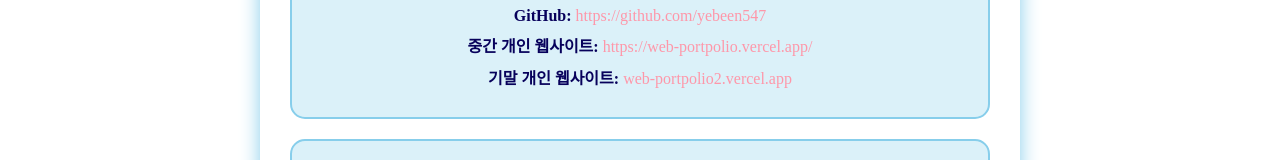
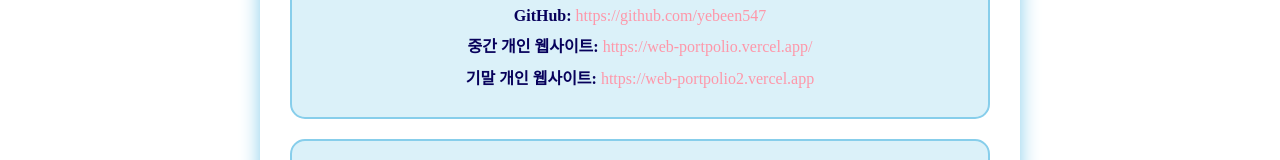
Before and after one commit to yebeen547/WebPortpolio2, a plain HTML site: page team.html in a window 1280 px wide. Shown: the part 353-513 px from the top of the page. Drawn offline with Linux system fonts and the light colour scheme.

Commit message:
Update team.html

```diff
--- a/team.html
+++ b/team.html
@@ -43,7 +43,7 @@
         </p>
         <p>
           <b>기말 개인 웹사이트:</b>
-          <a href="web-portpolio2.vercel.app" target="">web-portpolio2.vercel.app</a>
+          <a href="https://web-portpolio2.vercel.app" target="">https://web-portpolio2.vercel.app</a>
         </p>
       </section>
 
```
